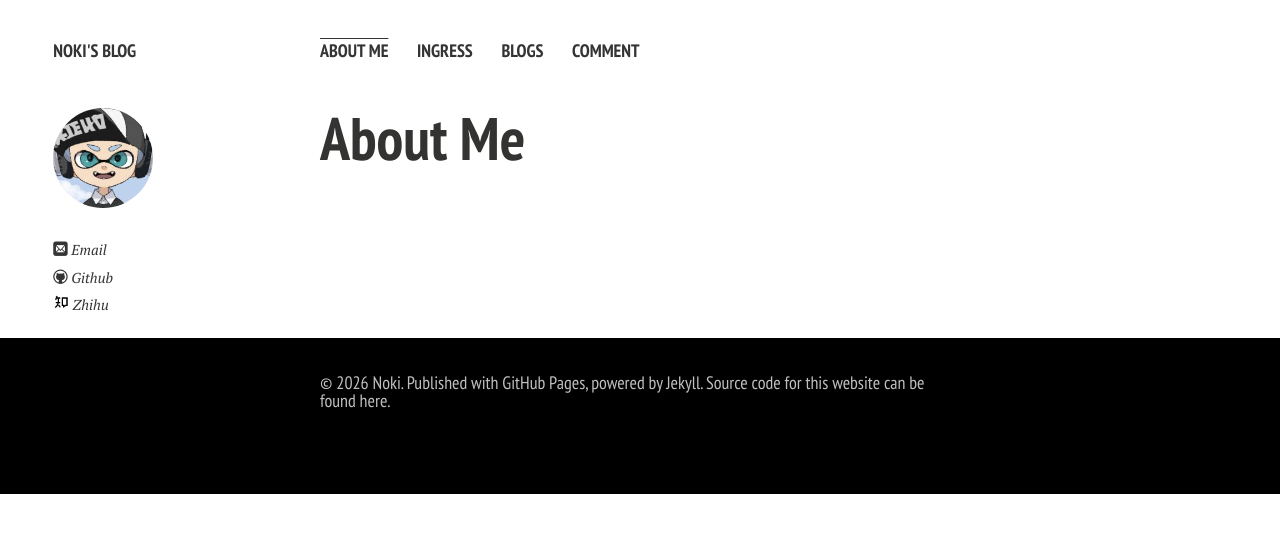
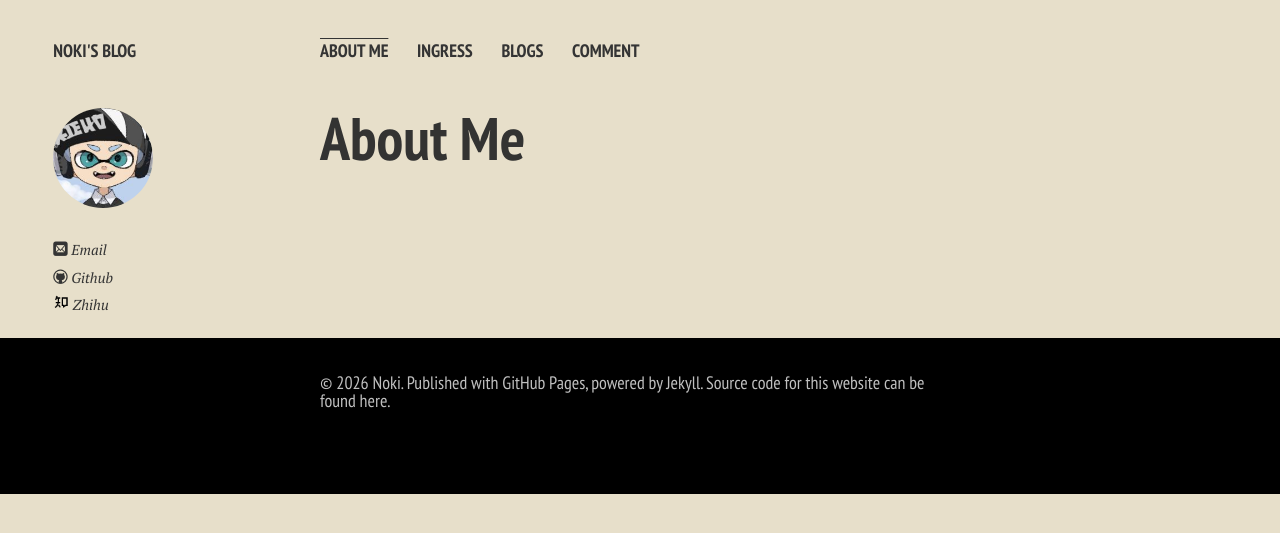
Before and after one commit to ReiiNoki/reiinoki.github.io, a Jekyll site: the page built from index.md, in a window 1280 px wide. Shown: the top 533 px of the page. Built offline with Jekyll 4.4.1, drawn with Linux system fonts in a browser that asks for light colours; nearby versions of some CDN libraries; comment, search, counter and statistics services are not loaded; a style sheet for code colours, icons or effects is not loaded; our own code applies the rules of GitHub Pages for plain Markdown files.

Commit message:
Change background color to warm beige #e7dfca

```diff
--- a/assets/css/main.css
+++ b/assets/css/main.css
@@ -1358,7 +1358,7 @@ select:focus {
   margin-right: 3px;
 }
 html {
-  background-color: #ffffff;
+  background-color: #e7dfca;
   font-family: "PT Serif", serif;
   font-color: #333332;
   font-size: 90%;
```
